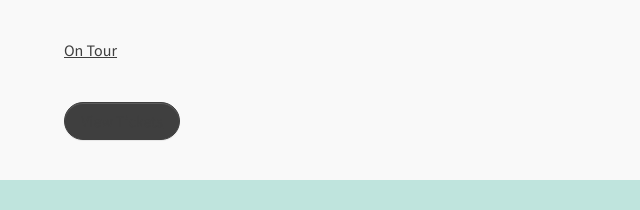
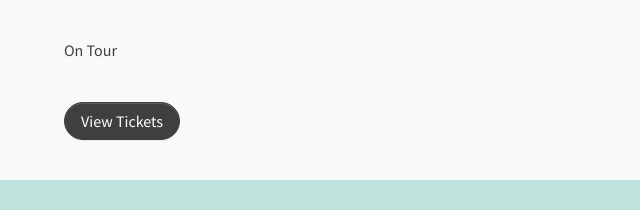
Before and after one commit to AgnePK/EventSite, a website: page detail.html in a window 1280 px wide. Shown: the part 462-672 px from the top of the page, 640-1280 px from the left. Drawn offline with nearby package versions, Linux system fonts and the light colour scheme.

Commit message:
Second page complete

```diff
--- a/sass/main.scss
+++ b/sass/main.scss
@@ -175,7 +175,11 @@ footer{
     font-size: large;
   }
   a{
+    text-decoration: none;
     font-family: $font-family-body;
+  }
+  button a{
+    color: white;
   }
 }
 
```
Also changed, not shown: index.html (+1 -1 lines), css/main.css, 1 other file.
